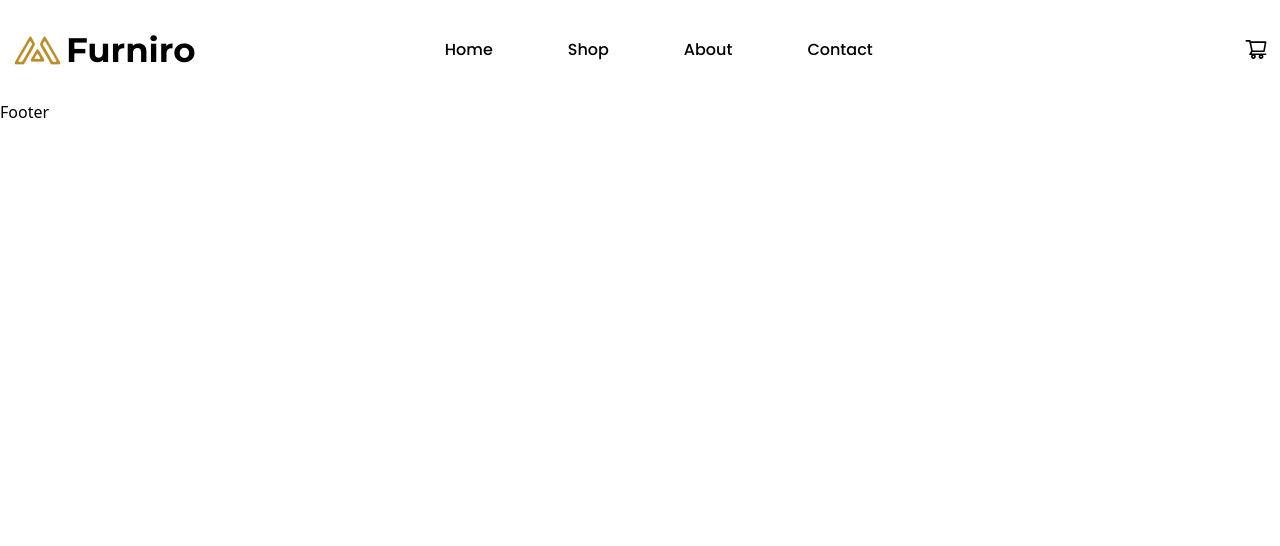
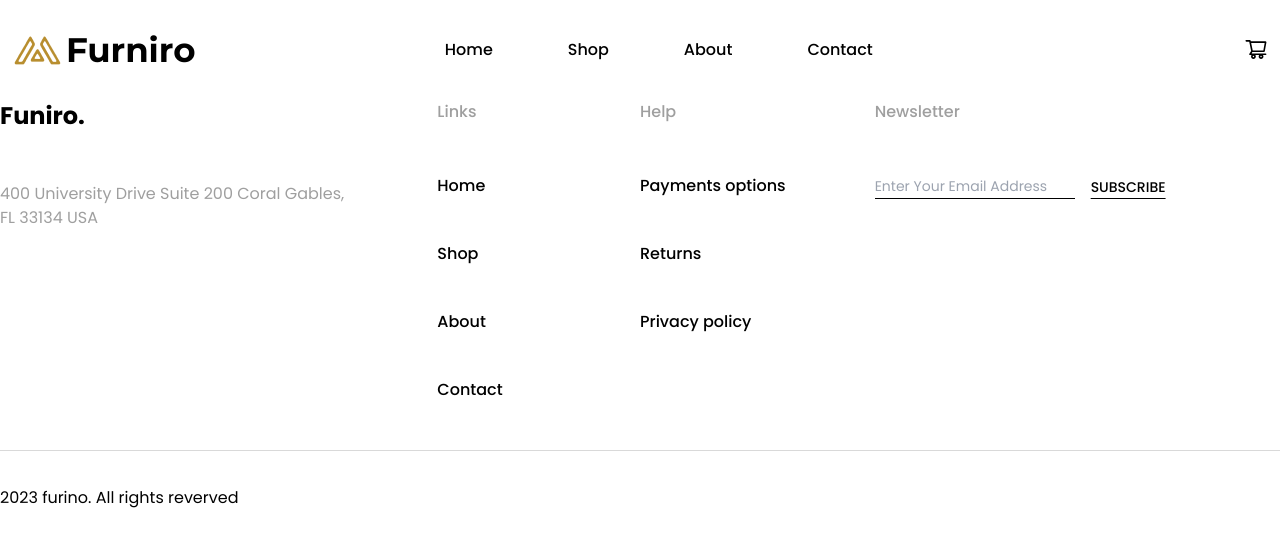
Before and after one commit to RafiBinWores/Furniro, a React (Vite) app: page / in a window 1280 px wide. Shown: the top 546 px of the page. Built offline with nearby package versions, Linux system fonts and the light colour scheme; some icons are missing.

Commit message:
FOoter added

```diff
--- a/src/components/footer/Footer.jsx
+++ b/src/components/footer/Footer.jsx
@@ -1,8 +1,52 @@
-
 function Footer() {
   return (
-    <div>Footer</div>
-  )
+    <footer>
+      <div className="container px-3 pb-20 mx-auto lg:px-0 font-poppins lg:mb-0">
+        <div className="grid grid-cols-1 gap-8 md:grid-cols-2 lg:grid-cols-3">
+          <div>
+            <h3 className="text-2xl font-bold">Funiro.</h3>
+            <div className="text-customGray-100 mt-8 lg:mt-[50px]">
+              <p>400 University Drive Suite 200 Coral Gables,</p>
+              <p>FL 33134 USA</p>
+            </div>
+          </div>
+          <div className="grid grid-cols-2">
+            <div>
+              <p className="font-medium text-customGray-100">Links</p>
+              <div className="flex flex-col gap-8 lg:gap-11 mt-8 lg:mt-[50px] font-medium">
+                <a href="">Home</a>
+                <a href="">Shop</a>
+                <a href="">About</a>
+                <a href="">Contact</a>
+              </div>
+            </div>
+            <div>
+              <p className="font-medium text-customGray-100">Help</p>
+              <div className="flex flex-col gap-8 lg:gap-11 mt-8 lg:mt-[50px] font-medium">
+                <a href="">Payments options</a>
+                <a href="">Returns</a>
+                <a href="">Privacy policy</a>
+              </div>
+            </div>
+          </div>
+          <div>
+            <p className="font-medium text-customGray-100">Newsletter</p>
+            <div className="mt-8 lg:mt-[50px] flex items-center gap-4">
+              <input
+                className="border-b-[1px] border-black w-[200px] placeholder:text-sm"
+                type="text"
+                placeholder="Enter Your Email Address"
+              />
+              <p className="text-sm font-medium underline uppercase underline-offset-[6px]">Subscribe</p>
+            </div>
+          </div>
+        </div>
+
+        <hr className="mt-12 border-customGray-200" />
+        <p className="mt-6 lg:mt-[35px]">2023 furino. All rights reverved</p>
+      </div>
+    </footer>
+  );
 }
 
-export default Footer
+export default Footer;
--- a/tailwind.config.js
+++ b/tailwind.config.js
@@ -10,6 +10,14 @@ export default {
         poppins: ['Poppins', 'sans-serif'],
         montserrat: ['Montserrat', 'sans-serif'],
       },
+      colors: {
+        golden: '#B88E2F',
+        peach: '#FFF3E3',
+        customGray: {
+          100: '#9F9F9F',
+          200: '#D9D9D9',
+        },
+      },
     },
   },
   plugins: [],
```
